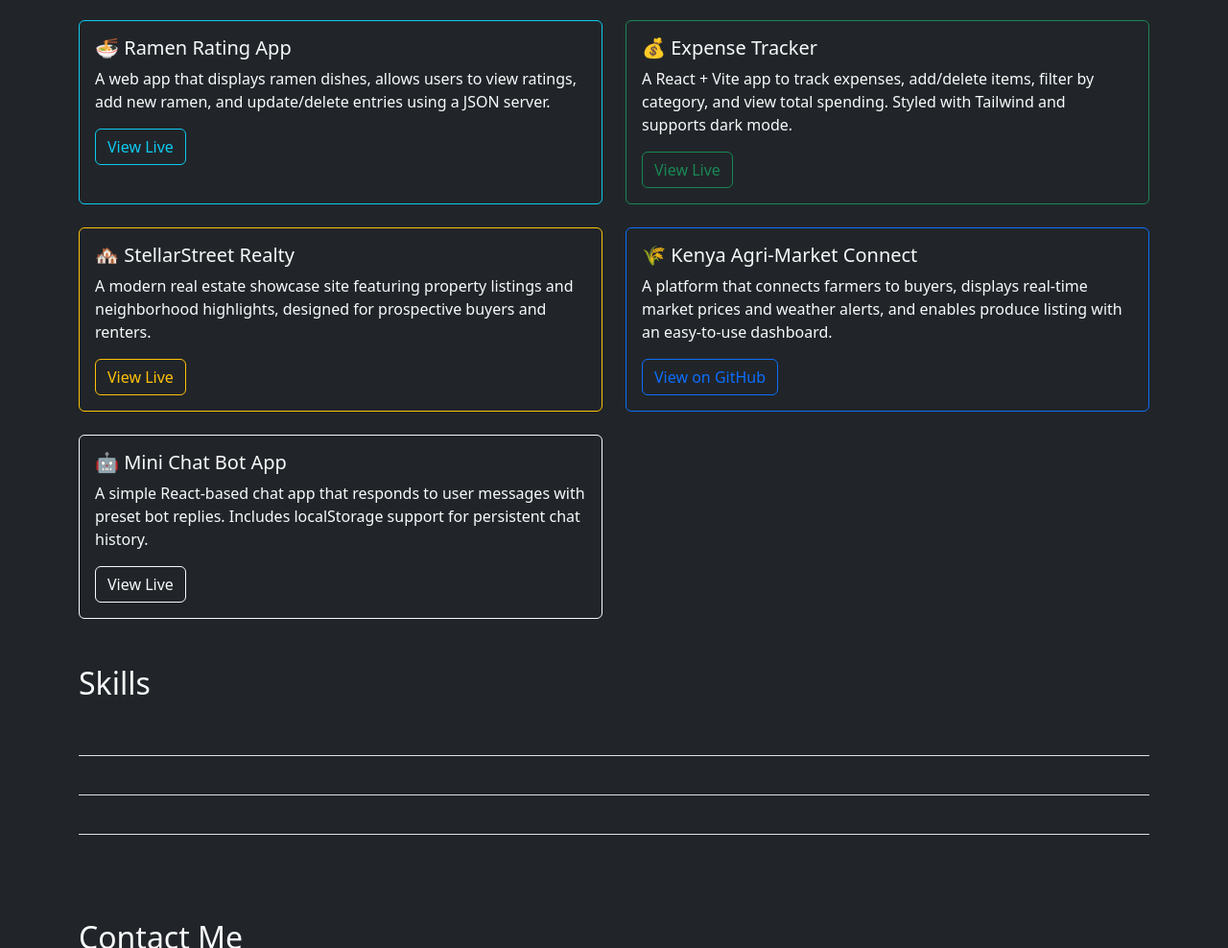
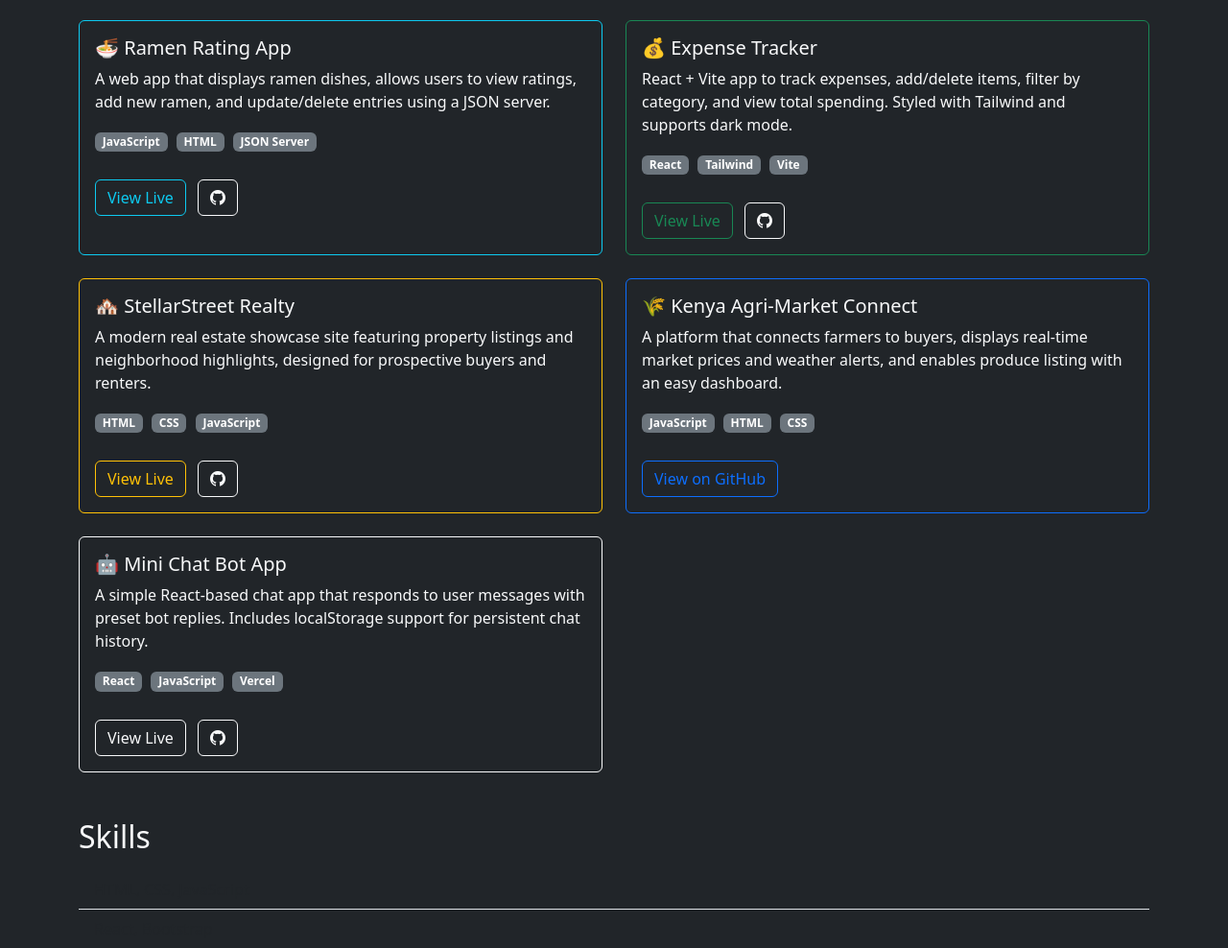
Before and after one commit to Samita-she/Samita-portfolio, a plain HTML site: page index.html in a window 1280 px wide. Shown: the part 561-1549 px from the top of the page at 96% size. Drawn offline with nearby package versions, Linux system fonts and the light colour scheme.

Commit message:
Enhancing hover animations,tech stack badges and github icon link

```diff
--- a/index.html
+++ b/index.html
@@ -6,6 +6,8 @@
     <meta name="viewport" content="width=device-width, initial-scale=1" />
     <title>Sheila Samita | Software Engineer</title>
     <link href="https://cdn.jsdelivr.net/npm/bootstrap@5.3.3/dist/css/bootstrap.min.css" rel="stylesheet" />
+    <link rel="stylesheet" href="https://cdn.jsdelivr.net/npm/bootstrap-icons@1.10.5/font/bootstrap-icons.css">
+
 </head>
 
 <body class="bg-dark text-light">
@@ -52,61 +54,103 @@
         <h2 class="mb-4">Projects</h2>
         <div class="row row-cols-1 row-cols-md-2 g-4">
 
+            <!-- Project Card Template -->
+            <!-- Use .project-card to apply transition and hover effects -->
+            <style>
+                .project-card {
+                    transition: transform 0.3s ease, box-shadow 0.3s ease;
+                }
+
+                .project-card:hover {
+                    transform: translateY(-5px);
+                    box-shadow: 0 8px 20px rgba(0, 255, 255, 0.2);
+                }
+
+                .badge {
+                    margin-right: 5px;
+                    margin-bottom: 5px;
+                }
+            </style>
+
             <!-- Ramen App -->
             <div class="col">
-                <div class="card h-100 bg-dark text-light border-info">
+                <div class="card h-100 bg-dark text-light border-info project-card">
                     <div class="card-body">
                         <h5 class="card-title">🍜 Ramen Rating App</h5>
                         <p class="card-text">
                             A web app that displays ramen dishes, allows users to view ratings, add new ramen, and
                             update/delete entries using a JSON server.
                         </p>
-                        <a href="https://samita-she.github.io/phase-1-cc-ramen-rater-v2/" class="btn btn-outline-info"
+                        <span class="badge bg-secondary">JavaScript</span>
+                        <span class="badge bg-secondary">HTML</span>
+                        <span class="badge bg-secondary">JSON Server</span><br><br>
+                        <a href="https://samita-she.github.io/phase-1-cc-ramen-rater-v2/" class="btn btn-outline-info me-2"
                             target="_blank">View Live</a>
+                        <a href="https://github.com/Samita-she/phase-1-cc-ramen-rater-v2" class="btn btn-outline-light"
+                            target="_blank">
+                            <i class="bi bi-github"></i>
+                        </a>
                     </div>
                 </div>
             </div>
 
             <!-- Expense Tracker -->
             <div class="col">
-                <div class="card h-100 bg-dark text-light border-success">
+                <div class="card h-100 bg-dark text-light border-success project-card">
                     <div class="card-body">
                         <h5 class="card-title">💰 Expense Tracker</h5>
                         <p class="card-text">
-                            A React + Vite app to track expenses, add/delete items, filter by category, and view total
+                            React + Vite app to track expenses, add/delete items, filter by category, and view total
                             spending. Styled with Tailwind and supports dark mode.
                         </p>
-                        <a href="https://expense-tracker-red-zeta-46.vercel.app" class="btn btn-outline-success"
+                        <span class="badge bg-secondary">React</span>
+                        <span class="badge bg-secondary">Tailwind</span>
+                        <span class="badge bg-secondary">Vite</span><br><br>
+                        <a href="https://expense-tracker-red-zeta-46.vercel.app" class="btn btn-outline-success me-2"
                             target="_blank">View Live</a>
+                        <a href="https://github.com/Samita-she/expense-tracker" class="btn btn-outline-light"
+                            target="_blank">
+                            <i class="bi bi-github"></i>
+                        </a>
                     </div>
                 </div>
             </div>
 
             <!-- StellarStreet Realty -->
             <div class="col">
-                <div class="card h-100 bg-dark text-light border-warning">
+                <div class="card h-100 bg-dark text-light border-warning project-card">
                     <div class="card-body">
                         <h5 class="card-title">🏘️ StellarStreet Realty</h5>
                         <p class="card-text">
                             A modern real estate showcase site featuring property listings and neighborhood highlights,
                             designed for prospective buyers and renters.
                         </p>
-                        <a href="https://samita-she.github.io/StellarStreet-Realty/" class="btn btn-outline-warning"
+                        <span class="badge bg-secondary">HTML</span>
+                        <span class="badge bg-secondary">CSS</span>
+                        <span class="badge bg-secondary">JavaScript</span><br><br>
+                        <a href="https://samita-she.github.io/StellarStreet-Realty/" class="btn btn-outline-warning me-2"
                             target="_blank">View Live</a>
+                        <a href="https://github.com/Samita-she/StellarStreet-Realty" class="btn btn-outline-light"
+                            target="_blank">
+                            <i class="bi bi-github"></i>
+                        </a>
                     </div>
                 </div>
             </div>
 
             <!-- Agri-Tech App -->
             <div class="col">
-                <div class="card h-100 bg-dark text-light border-primary">
+                <div class="card h-100 bg-dark text-light border-primary project-card">
                     <div class="card-body">
                         <h5 class="card-title">🌾 Kenya Agri-Market Connect</h5>
                         <p class="card-text">
                             A platform that connects farmers to buyers, displays real-time market prices and weather alerts,
-                            and enables produce listing with an easy-to-use dashboard.
+                            and enables produce listing with an easy dashboard.
                         </p>
-                        <a href="https://github.com/Samita-she/Agri-Market-Connect" class="btn btn-outline-primary"
+                        <span class="badge bg-secondary">JavaScript</span>
+                        <span class="badge bg-secondary">HTML</span>
+                        <span class="badge bg-secondary">CSS</span><br><br>
+                        <a href="https://github.com/Samita-she/Agri-Market-Connect" class="btn btn-outline-primary me-2"
                             target="_blank">View on GitHub</a>
                     </div>
                 </div>
@@ -114,15 +158,22 @@
 
             <!-- Mini Chat Bot App -->
             <div class="col">
-                <div class="card h-100 bg-dark text-light border-light">
+                <div class="card h-100 bg-dark text-light border-light project-card">
                     <div class="card-body">
                         <h5 class="card-title">🤖 Mini Chat Bot App</h5>
                         <p class="card-text">
                             A simple React-based chat app that responds to user messages with preset bot replies. Includes
                             localStorage support for persistent chat history.
                         </p>
-                        <a href="https://chat-bot-ten-livid.vercel.app" class="btn btn-outline-light" target="_blank">View
-                            Live</a>
+                        <span class="badge bg-secondary">React</span>
+                        <span class="badge bg-secondary">JavaScript</span>
+                        <span class="badge bg-secondary">Vercel</span><br><br>
+                        <a href="https://chat-bot-ten-livid.vercel.app" class="btn btn-outline-light me-2"
+                            target="_blank">View Live</a>
+                        <a href="https://github.com/Samita-she/mini-chatbot-app" class="btn btn-outline-light"
+                            target="_blank">
+                            <i class="bi bi-github"></i>
+                        </a>
                     </div>
                 </div>
             </div>
```
